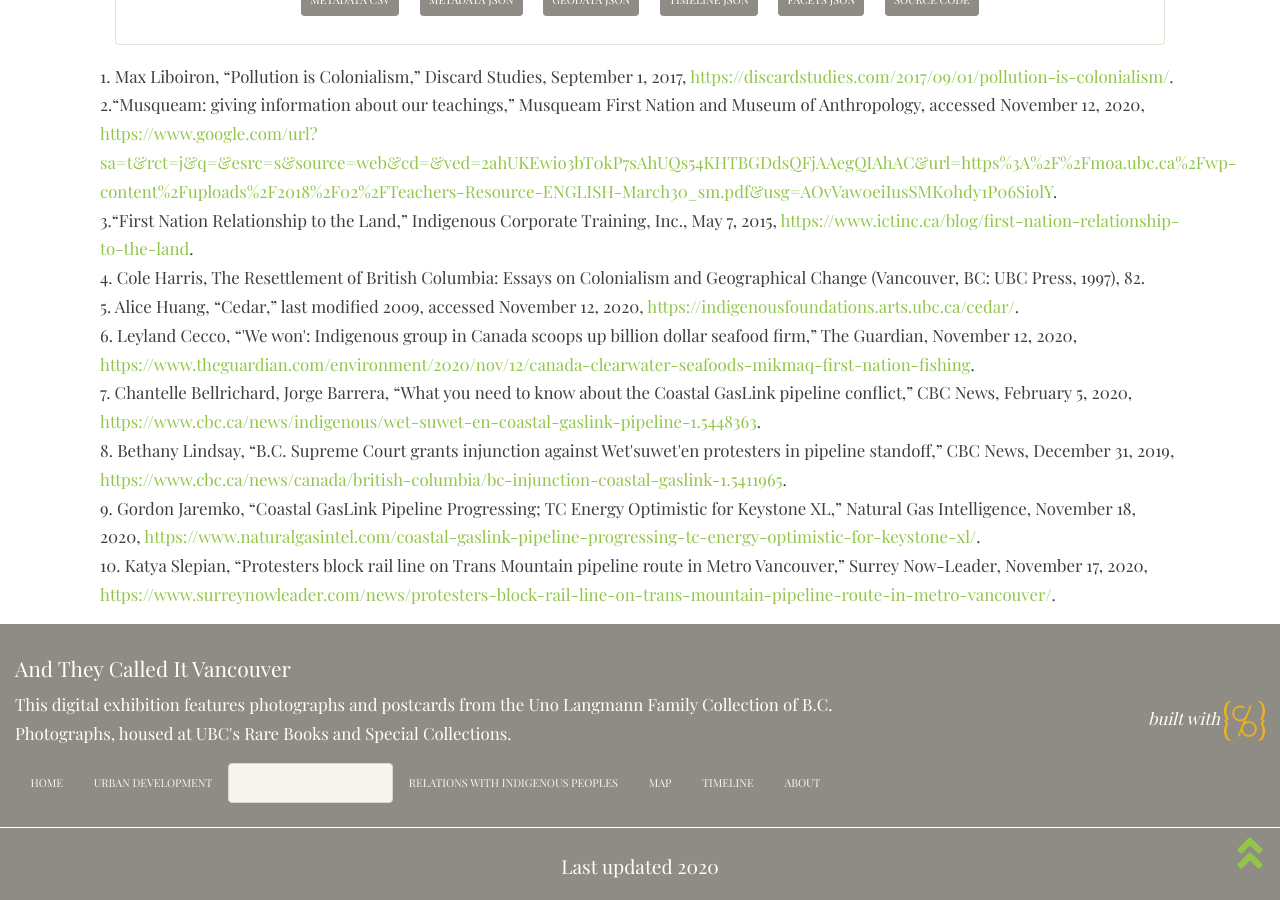
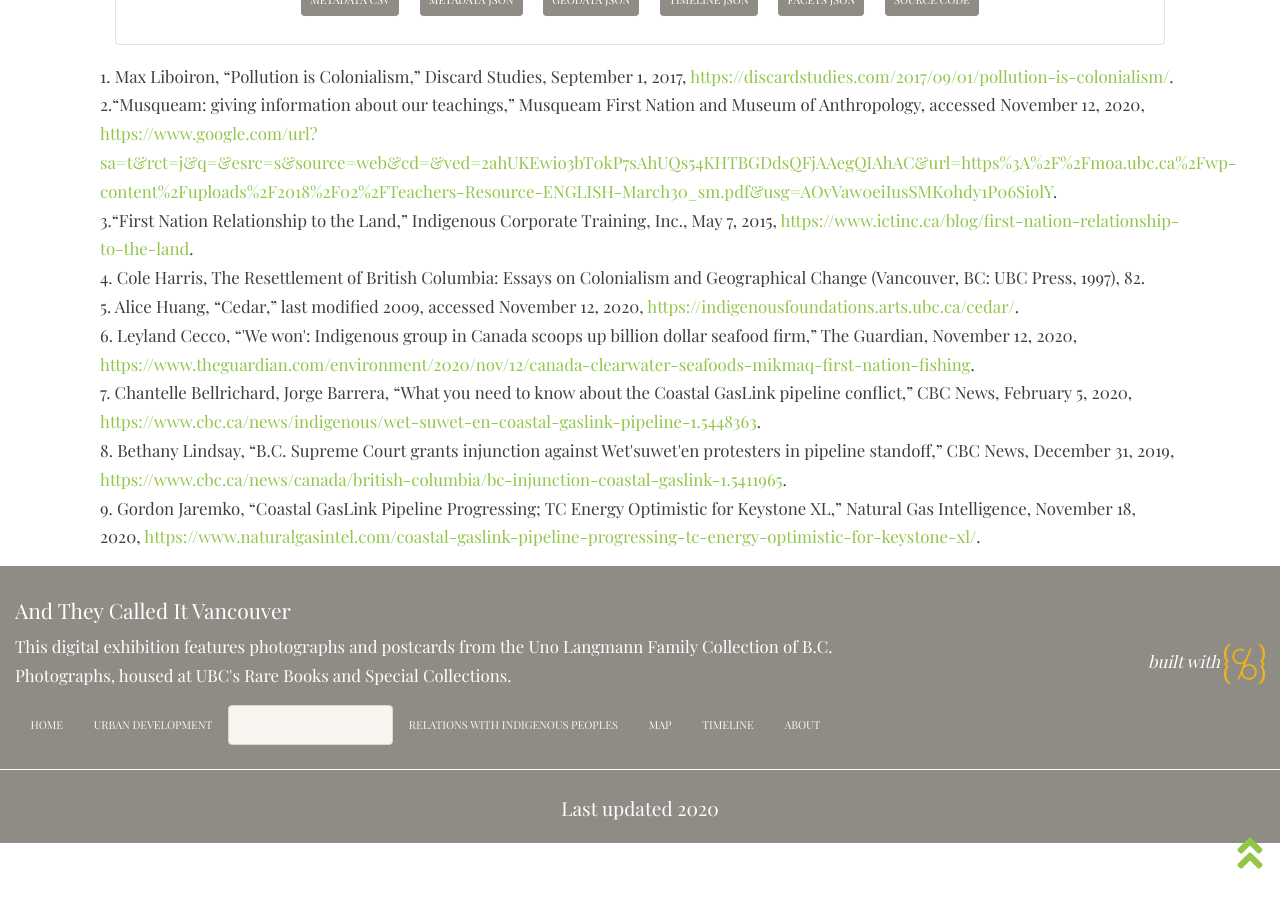
Before and after one commit to ashlynnprasad/langmann-2021, a Jekyll site: the page built from pages/environmentalimpact.md, in a window 1280 px wide and 900 px high, scrolled down 6770 px. Built offline with Jekyll 4.4.1, drawn with Linux system fonts in a browser that asks for light colours; nearby versions of some CDN libraries.

Commit message:
Update environmentalimpact.md

```diff
--- a/pages/environmentalimpact.md
+++ b/pages/environmentalimpact.md
@@ -138,5 +138,4 @@
   6. Leyland Cecco, “'We won': Indigenous group in Canada scoops up billion dollar seafood firm,” The Guardian, November 12, 2020, <a href="https://www.theguardian.com/environment/2020/nov/12/canada-clearwater-seafoods-mikmaq-first-nation-fishing">https://www.theguardian.com/environment/2020/nov/12/canada-clearwater-seafoods-mikmaq-first-nation-fishing</a>.<br>
   7. Chantelle Bellrichard, Jorge Barrera, “What you need to know about the Coastal GasLink pipeline conflict,” CBC News, February 5, 2020, <a href="https://www.cbc.ca/news/indigenous/wet-suwet-en-coastal-gaslink-pipeline-1.5448363">https://www.cbc.ca/news/indigenous/wet-suwet-en-coastal-gaslink-pipeline-1.5448363</a>.<br>
   8. Bethany Lindsay, “B.C. Supreme Court grants injunction against Wet'suwet'en protesters in pipeline standoff,” CBC News, December 31, 2019, <a href="https://www.cbc.ca/news/canada/british-columbia/bc-injunction-coastal-gaslink-1.5411965">https://www.cbc.ca/news/canada/british-columbia/bc-injunction-coastal-gaslink-1.5411965</a>.<br>
-  9. Gordon Jaremko, “Coastal GasLink Pipeline Progressing; TC Energy Optimistic for Keystone XL,” Natural Gas Intelligence, November 18, 2020, <a href="https://www.naturalgasintel.com/coastal-gaslink-pipeline-progressing-tc-energy-optimistic-for-keystone-xl/">https://www.naturalgasintel.com/coastal-gaslink-pipeline-progressing-tc-energy-optimistic-for-keystone-xl/</a>.<br>
-  10. Katya Slepian, “Protesters block rail line on Trans Mountain pipeline route in Metro Vancouver,” Surrey Now-Leader, November 17, 2020, <a href="https://www.surreynowleader.com/news/protesters-block-rail-line-on-trans-mountain-pipeline-route-in-metro-vancouver/">https://www.surreynowleader.com/news/protesters-block-rail-line-on-trans-mountain-pipeline-route-in-metro-vancouver/</a>.</small>
+  9. Gordon Jaremko, “Coastal GasLink Pipeline Progressing; TC Energy Optimistic for Keystone XL,” Natural Gas Intelligence, November 18, 2020, <a href="https://www.naturalgasintel.com/coastal-gaslink-pipeline-progressing-tc-energy-optimistic-for-keystone-xl/">https://www.naturalgasintel.com/coastal-gaslink-pipeline-progressing-tc-energy-optimistic-for-keystone-xl/</a>.<br></small>
```
